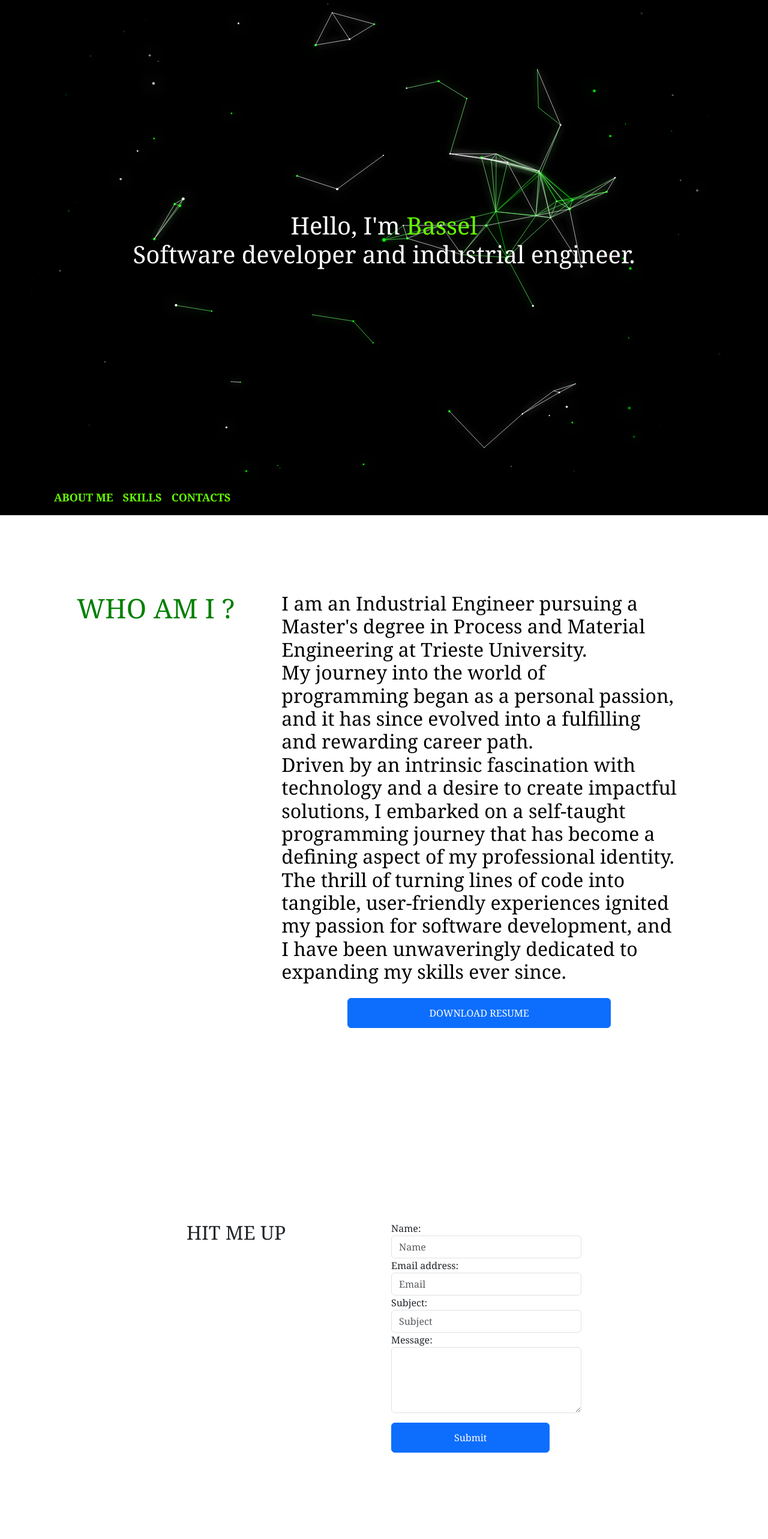
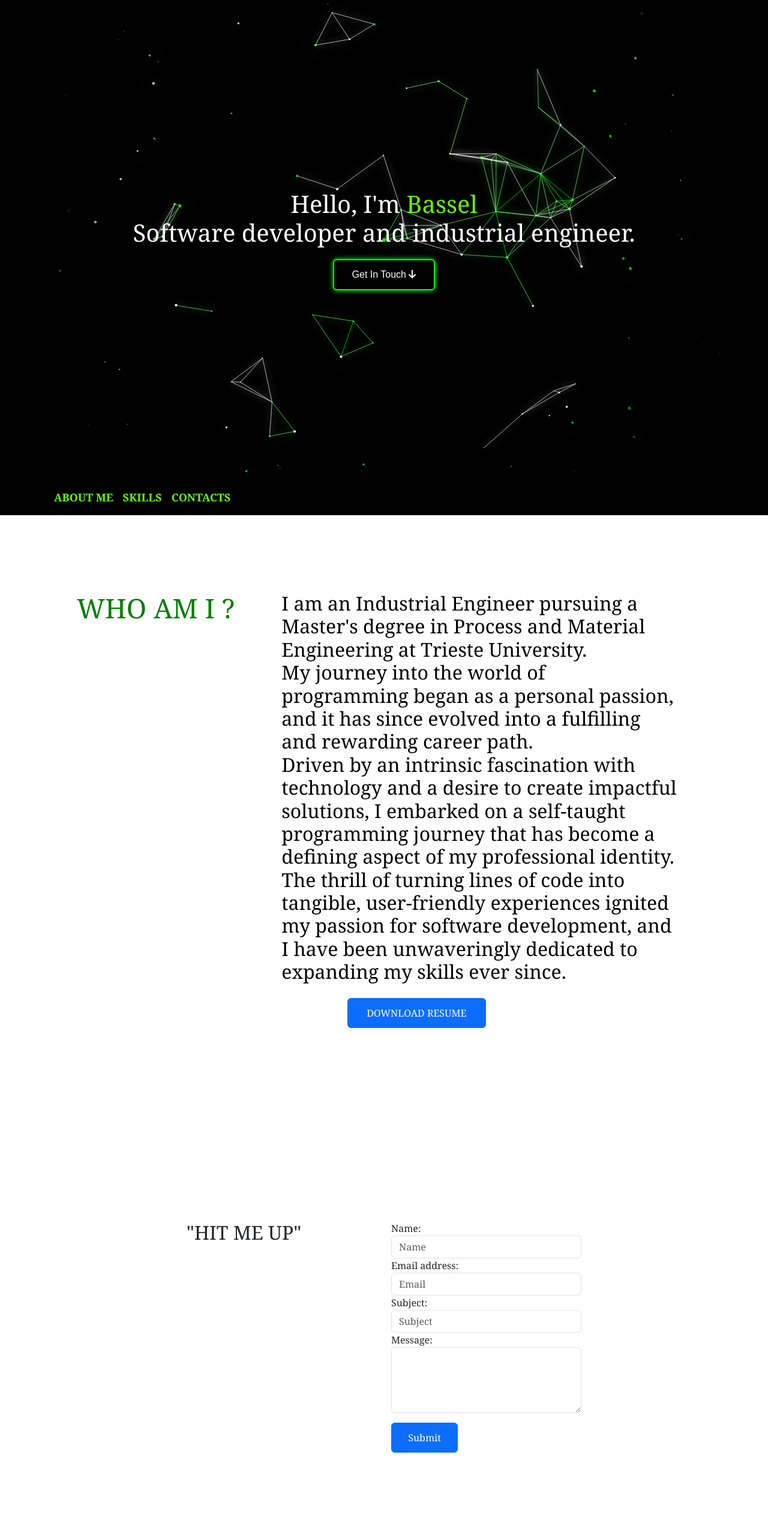
Before and after one commit to baselasi/portfolio-, a React (Create React App) app: page / in a window 1280 px wide. Shown: the top 2566 px of the page at 60% size. Built offline with nearby package versions, Linux system fonts and the light colour scheme; a web font is replaced by a local one.

Commit message:
scroll to contact form buttom

```diff
--- a/src/App.js
+++ b/src/App.js
@@ -1,16 +1,13 @@
 import './App.css';
-import AboutMe from './components/background/background';
 import About from './components/aboutMe/about';
 import Navbar from './components/navbar/nabar';
-import Skills from './components/skills/skills';
-import ContactMe from './components/contact/contactMe';
 import { useEffect, useMemo, useRef, useState } from 'react';
 import Footer from './components/footer/footer';
 import MoreDetailsMain from './components/moreDetailsPage/mainComponent/mainCopmonent';
 import "../src/components/background/background.css"
 import Backround from './components/particlesBackround/Backround';
-import TypewriterText from './comon/TypewriterText ';
 import IntroText from './components/particlesBackround/IntroText';
+import ContactSection from './components/contact/contactMe';
 function App() {
   const [showButton, setButton] = useState(true)
   const [scrollIntoContact, setContact] = useState(false)
@@ -20,6 +17,8 @@ function App() {
   const aboutMe = useRef(null)
   const skills = useRef(null)
   const contact = useRef(null)
+  const contactForm = useRef();
+
   useEffect(() => {
     switch (navigateTo) {
       case "aboutME":
@@ -34,35 +33,17 @@ function App() {
       default:
     }
 
-    const style = document.createElement("style");
-    style.innerHTML = `
-      @keyframes slideInLeft {
-        from {
-          transform: translateY(-100%);
-          opacity: 0;
-        }
-        to {
-          transform: translateY(0);
-          opacity: 1;
-        }
-      }
 
-      @keyframes slideInRight {
-        from {
-          transform: translateX(100%);
-          opacity: 0;
-        }
-        to {
-          transform: translateX(0);
-          opacity: 1;
-        }
-      }
-    `;
-    document.head.appendChild(style);
-    return () => {
-      document.head.removeChild(style);
-    };
+
+
   }, [navigateTo])
+
+  const scrollToContact = () => {
+
+     contactForm.current.scrollIntoView({ behavior: "smooth", block: 'nearest', inline: 'center' }) // Accessing the input inside MyInput
+  };
+
+
   if (destination !== undefined) {
     window.scrollTo({
       top: destination.current.offsetTop
@@ -75,7 +56,7 @@ function App() {
 
         <Backround
         />
-        <IntroText />
+        <IntroText scrollToContactForm={scrollToContact} />
         <Navbar
           setButtonOpacity={setButton}
           navioageteTo={setNavigate}
@@ -85,9 +66,8 @@ function App() {
           <div className='empty-div' style={{ top: "99%", width: "10%", position: "absolute" }}></div> */}
           <section ref={aboutMe}><About /></section>
           {/* <section ref={skills}> <Skills /></section> */}
-          <section ref={contact}><ContactMe
-            scrollintoView={scrollIntoContact}
-            scroll={setContact}
+          <section ref={contact}><ContactSection
+            ref={contactForm}
           />
           </section>
           <Footer />
--- a/src/components/background/background.css
+++ b/src/components/background/background.css
@@ -53,3 +53,56 @@ canvas {
     pointer-events: none;
     /* Optional: keep it behind other elements */
 }
+
+.slide-up-button {
+    opacity: 0;
+    transform: translateY(100px);
+    transition: all 0.6s ease;
+    margin-top: 20px;
+}
+
+.slide-up-button.visible {
+    opacity: 1;
+    transform: translateY(0);
+}
+
+.fancy-button {
+    background-color: transparent;
+    border: 2px solid lime;
+    color: white;
+    padding: 12px 30px;
+    font-size: 1rem;
+    border-radius: 6px;
+    cursor: pointer;
+    position: relative;
+    overflow: hidden;
+    z-index: 1;
+    transition: all 1.5s ease;
+    font-family: 'Orbitron', sans-serif;
+    box-shadow: 0 0 8px lime;
+
+    /* optional futuristic font */
+}
+
+.fancy-button::before {
+    content: '';
+    position: absolute;
+    top: 0;
+    left: -100%;
+    width: 100%;
+    height: 100%;
+    background: linear-gradient(120deg, lime, white);
+    transition: all 0.4s ease;
+    z-index: -1;
+}
+
+.fancy-button:hover::before {
+    left: 0;
+}
+
+.fancy-button:hover {
+    color: black;
+    background-color: white;
+    box-shadow: 0 0 15px lime, 0 0 30px white;
+
+}
--- a/src/components/contact/contactMe.js
+++ b/src/components/contact/contactMe.js
@@ -1,18 +1,20 @@
-import React, { useEffect, useRef, useState } from "react";
+import React, { forwardRef, useEffect, useRef, useState } from "react";
 import emailjs from '@emailjs/browser';
 import "../style.css"
-export default function ContactMe(props){
-    const [sectionIntersction,setSectionIntersction] = useState(false)
-    useEffect(()=>{
-        const observSection = new IntersectionObserver((entrie)=>{setTimeout (()=>{
+export function ContactMe(props) {
+    const [sectionIntersction, setSectionIntersction] = useState(false)
+    useEffect(() => {
+        const observSection = new IntersectionObserver((entrie) => {
+            setTimeout(() => {
                 setSectionIntersction(entrie[0].isIntersecting)
-        },500)})
+            }, 500)
+        })
         observSection.observe(section.current)
-    },[])
-    const binaryLetter="01100101"
+    }, [])
+    const binaryLetter = "01100101"
     let section = useRef()
-    const form=useRef()
-    function sendEmail(e){
+    const form = useRef()
+    function sendEmail(e) {
         e.preventDefault();
         emailjs.sendForm('service_qvzehng', 'template_2cbjn74', form.current, 'BVdexWPl-F39b-Vsi')
             .then((result) => {
@@ -21,18 +23,18 @@ export default function ContactMe(props){
                 console.log(error.text);
             });
     }
-    if(props.scrollintoView){
-        section.current.scrollIntoView({ behavior: "smooth" ,block: 'nearest', inline: 'center'})
+    if (props.scrollintoView) {
+        section.current.scrollIntoView({ behavior: "smooth", block: 'nearest', inline: 'center' })
         props.scroll(false)
     }
-    return(
-        <div ref={section}  className=" flex justify-content-center marging-padding">
+    return (
+        <div ref={section} className=" flex justify-content-center marging-padding">
             <div className="col-sm-8 row">
-            <h2 className="col-md-6">{sectionIntersction?"HIT ME UP":binaryLetter}</h2>
+                <h2 className="col-md-6">{sectionIntersction ? "HIT ME UP" : binaryLetter}</h2>
                 <form className="col-md-6" ref={form} onSubmit={sendEmail} >
                     <div class="form-group">
                         <label for="name" >Name:</label>
-                    <input type="text" name="name" class="form-control" id="name"  placeholder="Name" required></input>
+                        <input type="text" name="name" class="form-control" id="name" placeholder="Name" required></input>
                         <label for="email">Email address:</label>
                         <input type="email" name="email" class="form-control" id="email" placeholder="Email" required></input>
                         <label for="subject">Subject:</label>
@@ -48,3 +50,32 @@ export default function ContactMe(props){
         </div>
     )
 }
+
+const ContactSection = forwardRef((props, contactForm) => {
+
+
+    return (
+        <div ref={contactForm} className=" flex justify-content-center marging-padding">
+            <div className="col-sm-8 row">
+                <h2 className="col-md-6"> "HIT ME UP" </h2>
+                <form className="col-md-6"   >
+                    <div class="form-group">
+                        <label for="name" >Name:</label>
+                        <input type="text" name="name" class="form-control" id="name" placeholder="Name" required></input>
+                        <label for="email">Email address:</label>
+                        <input type="email" name="email" class="form-control" id="email" placeholder="Email" required></input>
+                        <label for="subject">Subject:</label>
+                        <input type="text" name="subject" className="form-control" id="subject" placeholder="Subject" required ></input>
+                        <label for="textArea">Message:</label>
+                        <textarea class="form-control" name="text" id="textArea" rows="4" required></textarea>
+                        <input type="submit" className="btn btn-primary col-10 mt-3"></input>
+                    </div>
+                </form>
+            </div>
+            <div className="col-sm-6">
+            </div>
+        </div>
+    )
+})
+
+export default ContactSection
--- a/src/components/particlesBackround/Backround.jsx
+++ b/src/components/particlesBackround/Backround.jsx
@@ -36,7 +36,7 @@ const Background = () => {
             canvas.style.width = `${w}px`;
             canvas.style.height = `${h}px`;
 
-            dotCountRef.current = Math.floor((w * h) / 8500);
+            dotCountRef.current = Math.floor((w * h) / 8000);
             distanceRef.current = Math.sqrt(w * h) / 10;
         };
 
--- a/src/components/particlesBackround/IntroText.jsx
+++ b/src/components/particlesBackround/IntroText.jsx
@@ -1,18 +1,24 @@
 import { useState, useEffect, useCallback } from "react";
 import TypewriterText from "../../comon/TypewriterText ";
+import { FontAwesomeIcon } from "@fortawesome/react-fontawesome";
+import { faArrowDown } from "@fortawesome/free-solid-svg-icons";
 
-const IntroText = () => {
+const IntroText = ({ scrollToContactForm }) => {
     const [showName, setShowName] = useState(false);
     const [showText, setShowText] = useState(false);
     const [isTypingComplete, setIsTypingComplete] = useState(false); // Track if typing is complete
 
-    const handleTypingDone = useCallback(() => {
+    const handelShowName = useCallback(() => {
         setShowName(true); // Show the second typewriter text after the first is done
     }, []);
 
     const handelShowText = useCallback(() => {
         setShowText(true); // Show the second typewriter text after the first is done
     }, []);
+
+    const handleTypingComplite = useCallback(() => {
+        setIsTypingComplete(true)
+    }, [])
 
 
     return (
@@ -24,7 +30,7 @@ const IntroText = () => {
                         text="Hello, I'm "
                         speed={50}
                         delay={10}
-                        onDone={handleTypingDone} // Call handleTypingDone when typing is complete
+                        onDone={handelShowName} // Call handleTypingDone when typing is complete
                     />
 
                     {/* Conditionally render the second TypewriterText */}
@@ -43,15 +49,17 @@ const IntroText = () => {
                             text="Software developer and industrial engineer."
                             speed={50}
                             delay={40} // Add delay after the first typewriter effect
-                            onDone={handelShowText} // Set typing complete when done
+                            onDone={handleTypingComplite} // Set typing complete when done
                         />
                         : <></>}
                 </h1>
 
                 {/* Button that appears when typing is complete */}
-                {/* <div className={`slide-up-button ${isTypingComplete ? "visible" : ""}`}>
-                    <button>Click Me</button>
-                </div> */}
+                <div className={`slide-up-button ${isTypingComplete ? "visible" : ""} `}>
+                    <button
+                        onClick={scrollToContactForm}
+                        className="fancy-button "> <span> Get In Touch</span> <FontAwesomeIcon icon={faArrowDown} /></button>
+                </div>
             </div>
         </div>
     );
```
Lines whose indentation alone changed are shown as unchanged.
